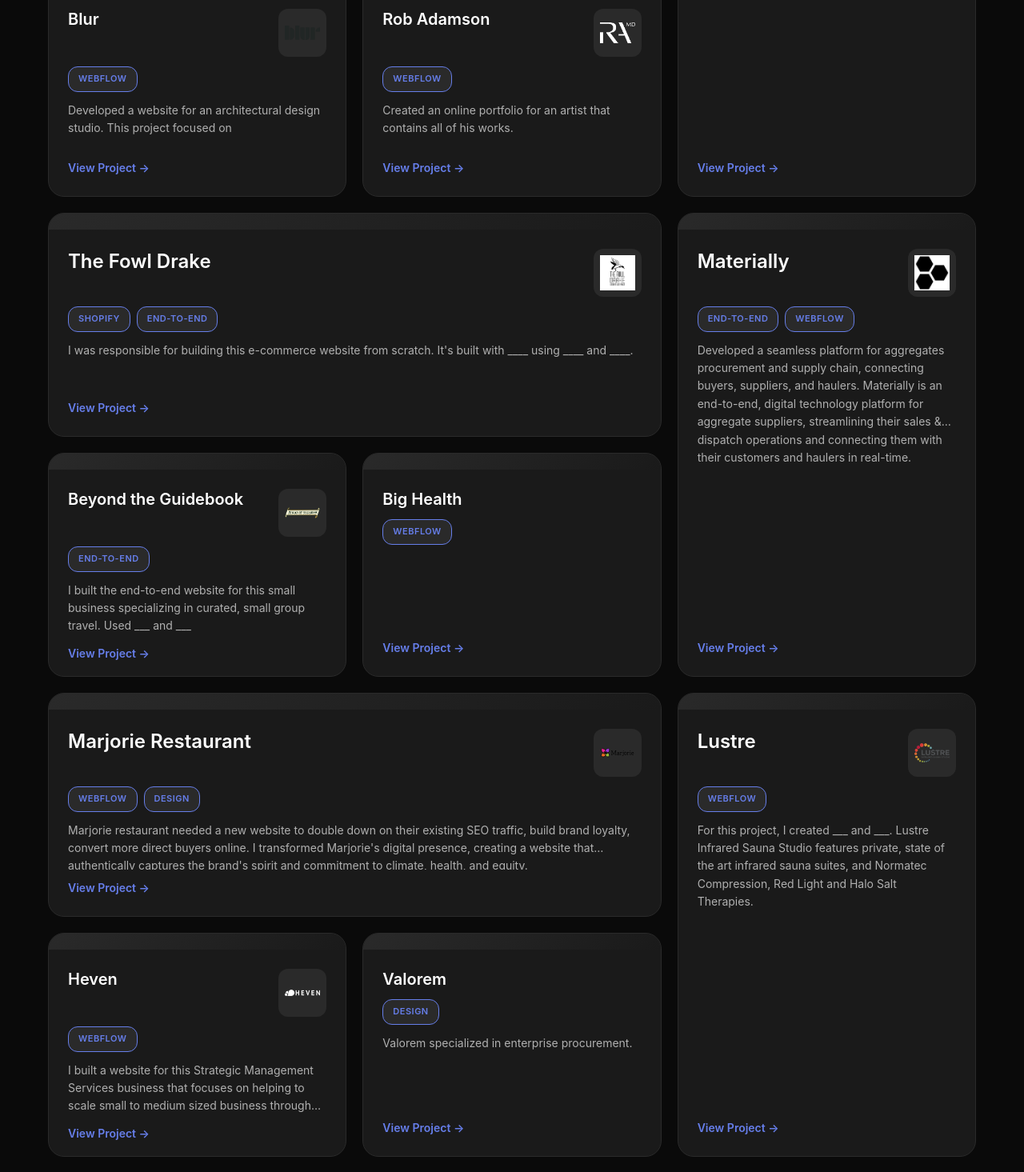
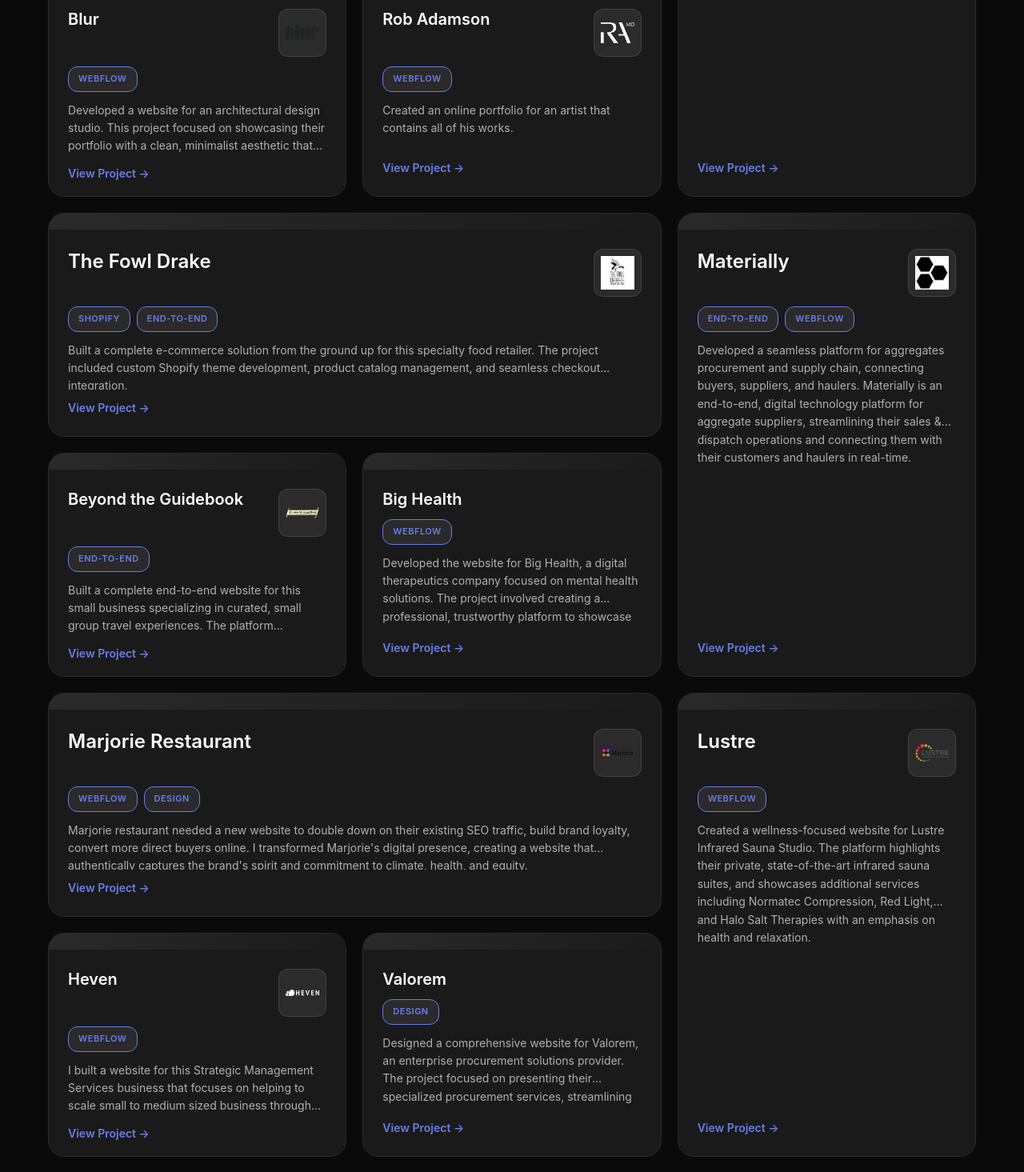
Before and after one commit to alexshanless/alexbilba, a React (Vite) app: page /projects in a window 1280 px wide. Shown: the part 1260-2725 px from the top of the page at 80% size. Built offline with nearby package versions, Linux system fonts and the light colour scheme.

Commit message:
updated colors and content

```diff
--- a/src/data/projectsData.js
+++ b/src/data/projectsData.js
@@ -79,7 +79,7 @@
 		id: 7,
 		title: 'Blur',
 		description:
-			'Developed a website for an architectural design studio. This project focused on',
+			'Developed a website for an architectural design studio. This project focused on showcasing their portfolio with a clean, minimalist aesthetic that highlights their architectural work and design philosophy.',
 		image: blurLogo,
 		tags: ['Webflow'],
 		link: 'https://blur-4c9680.webflow.io/',
@@ -99,7 +99,7 @@
 		id: 9,
 		title: 'The Fowl Drake',
 		description:
-			"I was responsible for building this e-commerce website from scratch. It's built with ____ using ____ and ____.",
+			'Built a complete e-commerce solution from the ground up for this specialty food retailer. The project included custom Shopify theme development, product catalog management, and seamless checkout integration.',
 		image: fowldrakeLogo,
 		tags: ['Shopify', 'End-to-End'],
 		link: 'https://fowldrake.com/',
@@ -119,7 +119,7 @@
 		id: 11,
 		title: 'Beyond the Guidebook',
 		description:
-			'I built the end-to-end website for this small business specializing in curated, small group travel. Used ___ and ___',
+			'Built a complete end-to-end website for this small business specializing in curated, small group travel experiences. The platform showcases unique tour packages, handles bookings, and emphasizes their personalized approach to travel planning.',
 		image: beyondtheguidebookLogo,
 		tags: ['End-to-End'],
 		link: 'https://www.beyondtheguidebooktours.com/',
@@ -128,7 +128,8 @@
 	{
 		id: 12,
 		title: 'Big Health',
-		description: '',
+		description:
+			'Developed the website for Big Health, a digital therapeutics company focused on mental health solutions. The project involved creating a professional, trustworthy platform to showcase their evidence-based sleep and mental health programs.',
 		image: null,
 		tags: ['Webflow'],
 		link: 'https://www.bighealth.com/',
@@ -148,7 +149,7 @@
 		id: 14,
 		title: 'Lustre',
 		description:
-			'For this project, I created ___ and ___. Lustre Infrared Sauna Studio features private, state of the art infrared sauna suites, and Normatec Compression, Red Light and Halo Salt Therapies.',
+			'Created a wellness-focused website for Lustre Infrared Sauna Studio. The platform highlights their private, state-of-the-art infrared sauna suites, and showcases additional services including Normatec Compression, Red Light, and Halo Salt Therapies with an emphasis on health and relaxation.',
 		image: lustreLogo,
 		tags: ['Webflow'],
 		link: 'https://www.lustreinfraredsauna.com/',
@@ -167,7 +168,8 @@
 	{
 		id: 16,
 		title: 'Valorem',
-		description: 'Valorem specialized in enterprise procurement.',
+		description:
+			'Designed a comprehensive website for Valorem, an enterprise procurement solutions provider. The project focused on presenting their specialized procurement services, streamlining complex B2B information, and establishing their expertise in enterprise purchasing solutions.',
 		image: null,
 		tags: ['Design'],
 		link: 'https://www.valoremps.com/',
@@ -177,7 +179,7 @@
 		id: 17,
 		title: 'Education Advanced',
 		description:
-			'Education Advanced supports educators and students by providing testing, assessment, evaluation and graduation tracking services.',
+			'Built a professional website for Education Advanced, a comprehensive educational technology platform. The project showcased their suite of testing, assessment, evaluation, and graduation tracking services designed to support educators and students throughout the academic journey.',
 		image: educationAdvancedLogo,
 		tags: ['Webflow'],
 		link: 'https://www.educationadvanced.com/',
--- a/src/index.css
+++ b/src/index.css
@@ -365,16 +365,15 @@
 
 .project-logo {
   aspect-ratio: 1;
-  background: #2a2a2a;
+  background: rgba(255, 255, 255, 0.08);
   border-radius: 12px;
   display: flex;
   align-items: center;
   justify-content: center;
   text-decoration: none;
   transition: all 0.3s ease;
-  border: 2px solid transparent;
+  border: 1px solid rgba(255, 255, 255, 0.1);
   position: relative;
-  isolation: isolate;
 }
 
 .project-logo img {
@@ -382,7 +381,6 @@
   height: 100%;
   object-fit: contain;
   padding: 16px;
-  mix-blend-mode: difference;
   border-radius: 12px;
   transition: all 0.3s ease;
 }
@@ -428,9 +426,10 @@
 }
 
 .project-logo:hover {
-  background: #3a3a3a;
+  background: rgba(255, 255, 255, 0.12);
   border-color: #667eea;
   transform: translateY(-4px);
+  box-shadow: 0 8px 24px rgba(102, 126, 234, 0.2);
 }
 
 .logo-placeholder {
@@ -785,18 +784,21 @@
   flex-shrink: 0;
   width: 60px;
   height: 60px;
-  background: #2a2a2a;
+  background: rgba(255, 255, 255, 0.08);
   border-radius: 12px;
   display: flex;
   align-items: center;
   justify-content: center;
   padding: 8px;
   transition: all 0.3s ease;
+  border: 1px solid rgba(255, 255, 255, 0.1);
 }
 
 .bento-project-card:hover .bento-project-logo {
-  background: #3a3a3a;
+  background: rgba(255, 255, 255, 0.12);
   transform: scale(1.05);
+  border-color: #667eea;
+  box-shadow: 0 4px 12px rgba(102, 126, 234, 0.2);
 }
 
 .bento-project-logo img {
```
